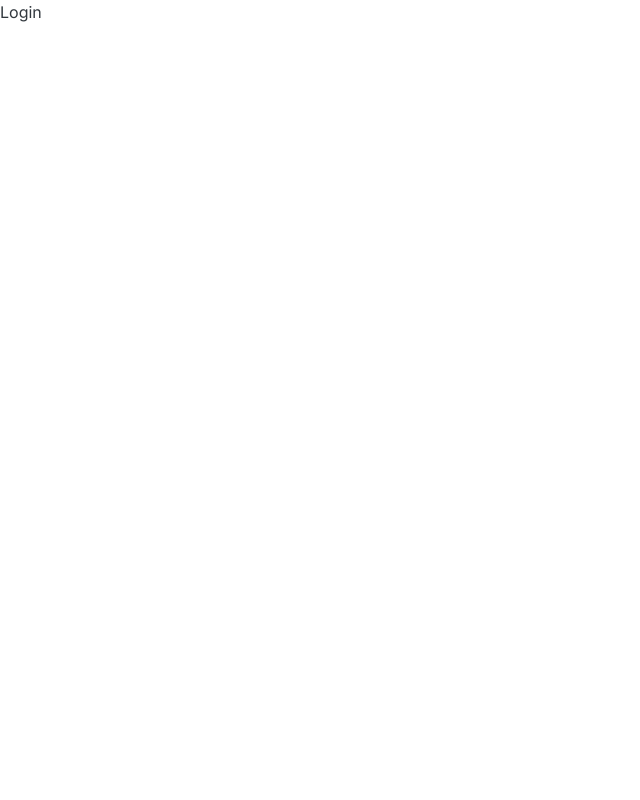
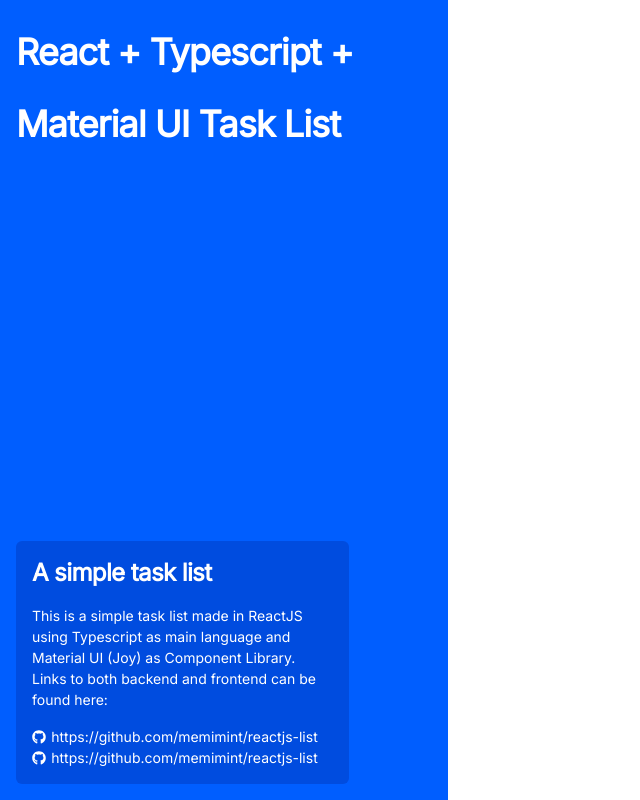
Before and after one commit to MemiMint/react-ts-todolist, a React (Vite) app: page / in a window 1280 px wide. Shown: the whole page, without its empty margins (0-640 px from the left). Built offline with nearby package versions, Linux system fonts and the light colour scheme.

Commit message:
login page

```diff
--- a/src/pages/login/index.tsx
+++ b/src/pages/login/index.tsx
@@ -1,11 +1,35 @@
-import { FC } from 'react'
-import { Typography} from "@mui/joy/"
+import { FC } from 'react';
+import { Box, Typography } from "@mui/joy/";
+import { FaGithub } from "react-icons/fa";
+
 
 export const Login: FC = (): JSX.Element => {
 
   return (
-    <div>
-        <Typography>Login</Typography>
-    </div>
+    <Box display="flex" alignItems="center">
+      <Box display="flex" flexDirection="column" justifyContent="space-between" flex={0.5} height="100vh" bgcolor="#005EFF" p={2}>
+        <Typography level="h1" sx={{ color: "white" }} lineHeight={2}>
+          React + Typescript + Material UI Task List
+        </Typography>
+        <Box width={"80%"} borderRadius={6} bgcolor="#004CDF" p={2}>
+          <Typography level="h3" sx={{ color: "white" }}>A simple task list</Typography>
+          <Typography level="body-sm" sx={{ color: "white" }} mt={2} >
+            This is a simple task list made in ReactJS using Typescript as main language
+            and Material UI (Joy) as Component Library. Links to both backend and frontend can be found here:
+          </Typography>
+          <Box mt={2} >
+            <Typography  startDecorator={<FaGithub />} level="body-sm" sx={{ color: "white" }} >
+              https://github.com/memimint/reactjs-list
+            </Typography>
+            <Typography startDecorator={<FaGithub />} level="body-sm" sx={{ color: "white" }} >
+              https://github.com/memimint/reactjs-list
+            </Typography>
+          </Box>
+        </Box>
+      </Box>
+      <Box flex={1} >
+
+      </Box>
+    </Box>
   )
 }
```
